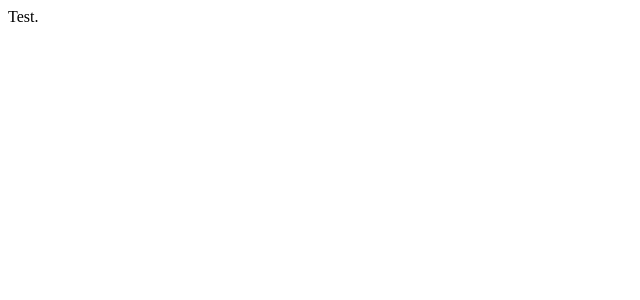
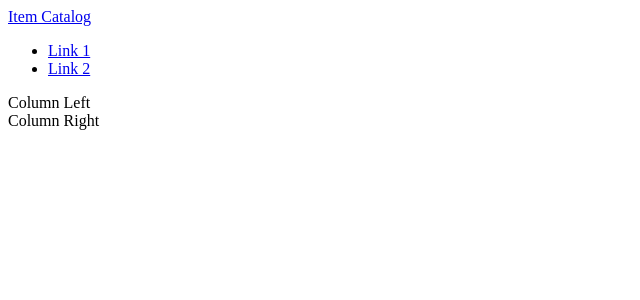
Before and after one commit to davidhammaker/Item_Catalog, a Flask app: page / in a window 1280 px wide. Before the commit the part shown is almost empty. Shown: the top 300 px of the page, without its empty margins (0-640 px from the left). Run offline with Flask 2, Linux system fonts and the light colour scheme.

Commit message:
Update 'base' and 'home' templates
The 'base' template now has a navigation bar with sample links. The
'home' template has columns with dummy data.

```diff
--- a/templates/base.html
+++ b/templates/base.html
@@ -5,6 +5,17 @@
         <title>Item Catalog</title>
     </head>
     <body>
+        <nav>
+            <div class="nav-l">
+                <a href="#">Item Catalog</a>
+            </div>
+            <div class="nav-r">
+                <ul>
+                    <li><a href="#">Link 1</a></li>
+                    <li><a href="#">Link 2</a></li>
+                </ul>
+            </div>
+        </nav>
         {% block content %}
         {% endblock content %}
     </body>
--- a/templates/home.html
+++ b/templates/home.html
@@ -2,6 +2,11 @@
 
 {% block content %}
     <div class="main">
-        Test.
+        <div class="col-l">
+            Column Left
+        </div>
+        <div class="col-r">
+            Column Right
+        </div>
     </div>
 {% endblock content %}
```
